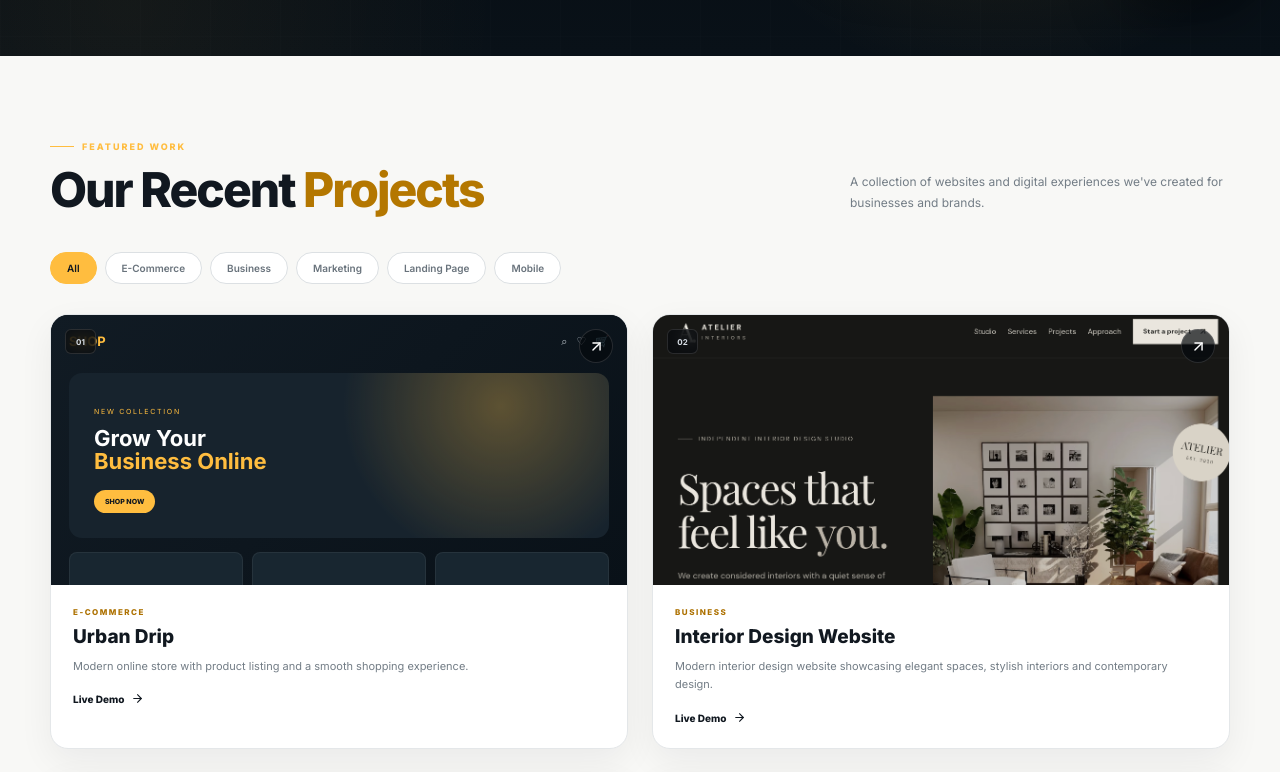
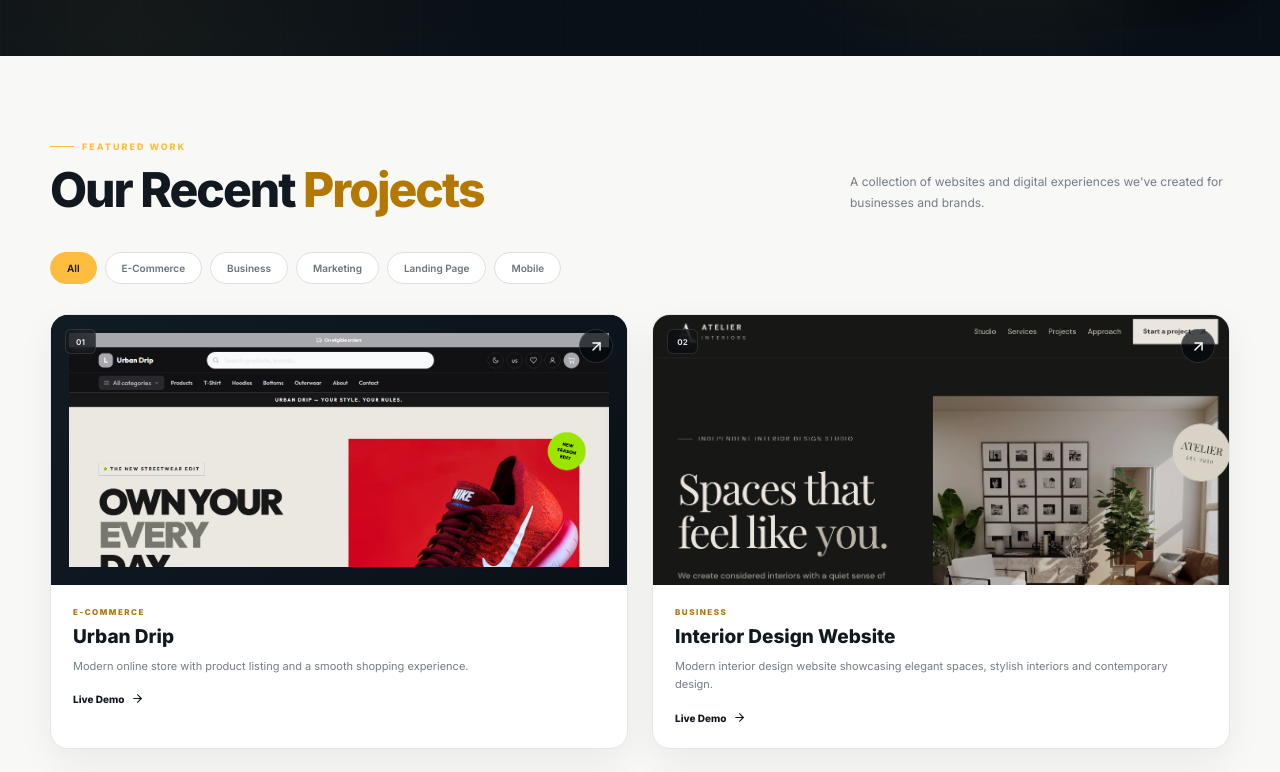
Before and after one commit to BrandByWebeara/BrandByWebeara, a React (Create React App) app: page /portfolio in a window 1280 px wide. Shown: the part 454-1226 px from the top of the page. Built offline with nearby package versions, Linux system fonts and the light colour scheme; a web font is replaced by a local one.

Commit message:
Update website

```diff
--- a/src/Portfolio.jsx
+++ b/src/Portfolio.jsx
@@ -106,33 +106,17 @@ function ProjectPreview({ type }) {
   if (type === "ecommerce") {
     return (
       <div className="portfolio-preview portfolio-preview-ecommerce">
-        <div className="portfolio-preview-top">
-          <strong>SHOP</strong>
-
-          <div className="portfolio-preview-icons">
-            <span>⌕</span>
-            <span>♡</span>
-            <span>🛒</span>
-          </div>
-        </div>
-
-        <div className="portfolio-ecommerce-banner">
-          <small>NEW COLLECTION</small>
-
-          <h4>
-            Grow Your
-            <br />
-            <span>Business Online</span>
-          </h4>
-
-          <button type="button">SHOP NOW</button>
-        </div>
-
-        <div className="portfolio-product-row">
-          <div></div>
-          <div></div>
-          <div></div>
-        </div>
+        <img
+          src="/urban-drip.jpg"
+          alt="Urban Drip E-Commerce Website Preview"
+          style={{
+            width: "100%",
+            height: "100%",
+            objectFit: "cover",
+            objectPosition: "top",
+            display: "block",
+          }}
+        />
       </div>
     );
   }
```
Also changed, not shown: public/urban-drip.jpg (added).
